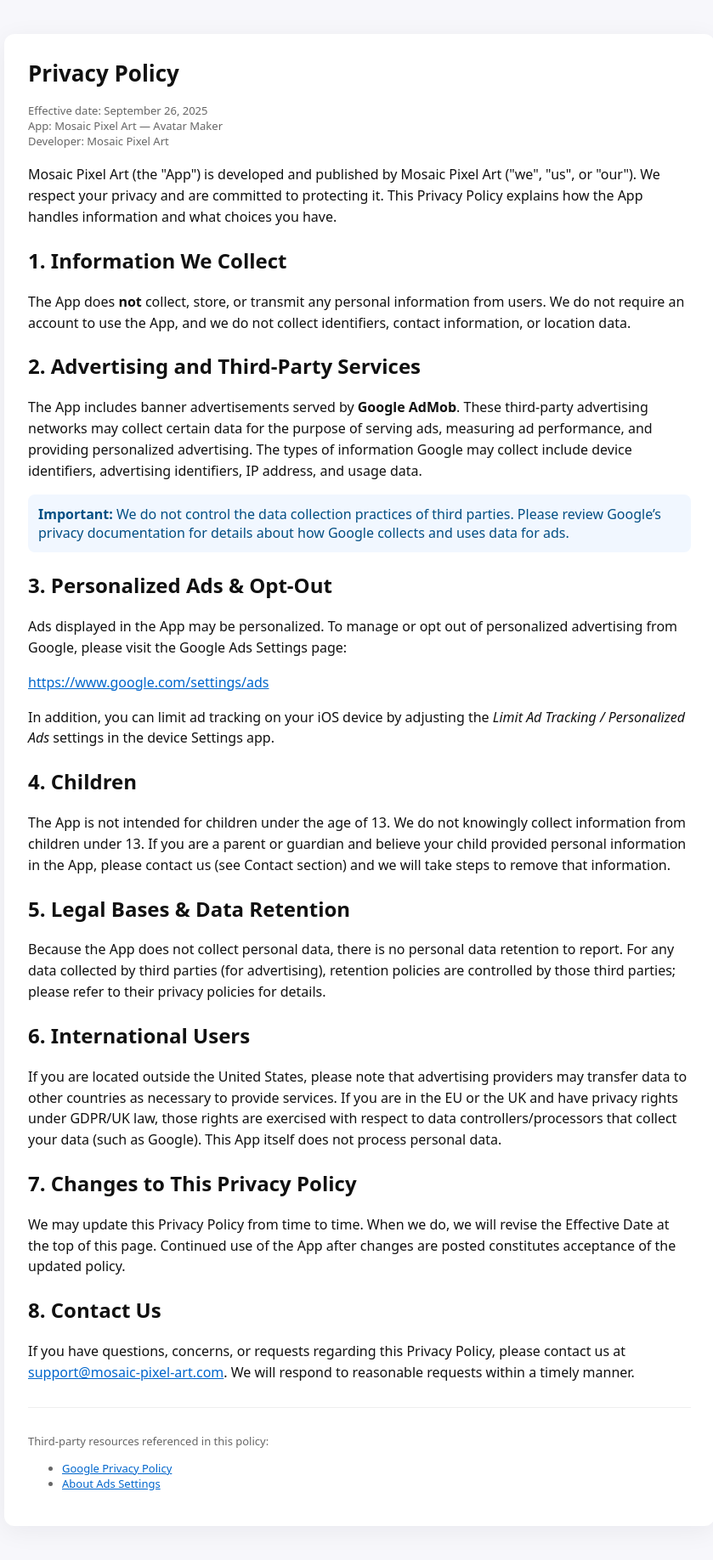
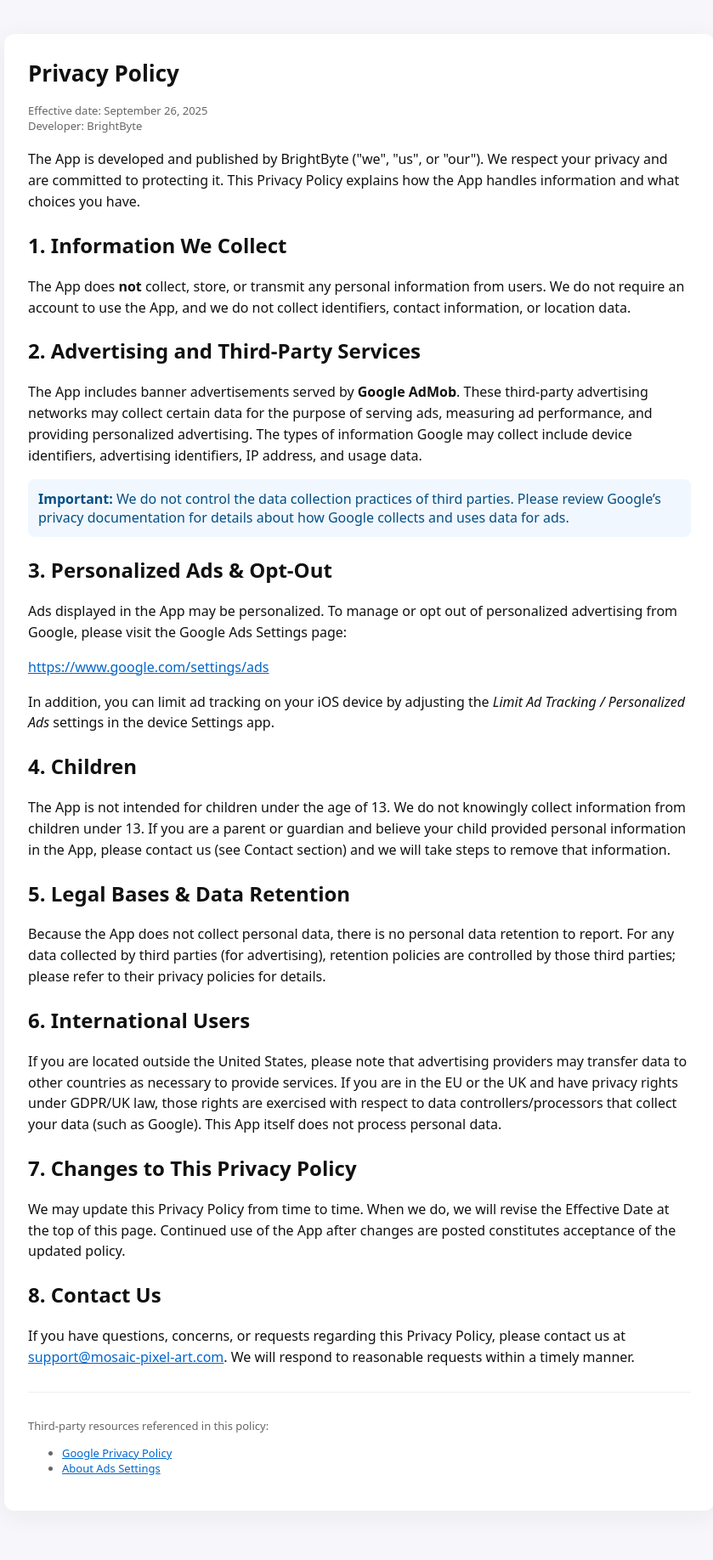
Before and after one commit to MagicScribble/BrightByte, a Jekyll site: the page privacy.html, which Jekyll copies as it is, in a window 1280 px wide. Shown: the whole page at 85% size, without its empty margins (217-1056 px from the left). Built offline with Jekyll 4.4.1, drawn with Linux system fonts in a browser that asks for light colours.

Commit message:
Update privacy.html

```diff
--- a/privacy.html
+++ b/privacy.html
@@ -19,9 +19,9 @@
 <body>
   <main class="container">
     <h1>Privacy Policy</h1>
-    <div class="meta">Effective date: September 26, 2025<br>App: Mosaic Pixel Art — Avatar Maker<br>Developer: Mosaic Pixel Art</div>
+    <div class="meta">Effective date: September 26, 2025<br>Developer: BrightByte</div>
 
-    <p>Mosaic Pixel Art (the "App") is developed and published by Mosaic Pixel Art ("we", "us", or "our"). We respect your privacy and are committed to protecting it. This Privacy Policy explains how the App handles information and what choices you have.</p>
+    <p>The App is developed and published by BrightByte ("we", "us", or "our"). We respect your privacy and are committed to protecting it. This Privacy Policy explains how the App handles information and what choices you have.</p>
 
     <h2>1. Information We Collect</h2>
     <p>The App does <strong>not</strong> collect, store, or transmit any personal information from users. We do not require an account to use the App, and we do not collect identifiers, contact information, or location data.</p>
```
